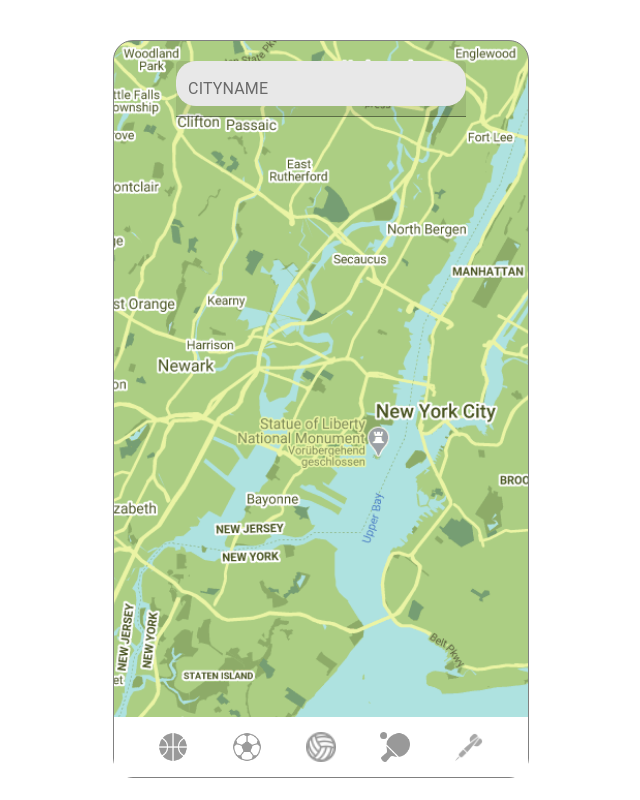
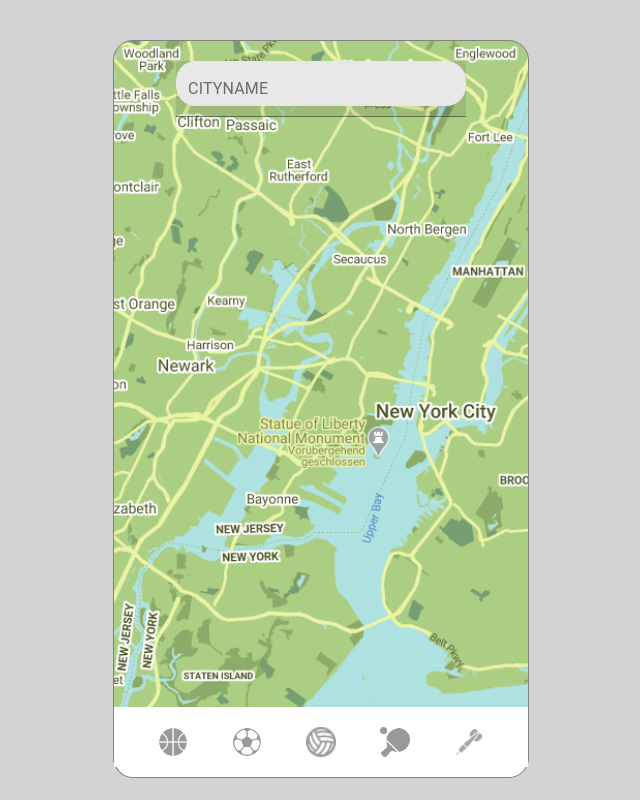
Before and after one commit to SuperCode-Projects/urban-league, a React (Create React App) app: page / in a window 1280 px wide. Shown: the whole page, without its empty margins (319-959 px from the left). Built offline with nearby package versions, Linux system fonts and the light colour scheme.

Commit message:
style icon list

```diff
--- a/src/App.css
+++ b/src/App.css
@@ -1,5 +1,5 @@
-:root {
-  --main-color-blue: #56ccf2;
+html {
+  background-color: lightgray;
 }
 
 .background {
--- a/src/App.js
+++ b/src/App.js
@@ -7,7 +7,6 @@
 import SignIn from "./components/SignIn";
 import CourtCard from "./components/CourtCard";
 import Home from "./components/Home";
-import IconList from "./components/IconList";
 
 function App() {
   return (
--- a/src/components/Home.css
+++ b/src/components/Home.css
@@ -7,6 +7,8 @@
 
 #divIconList {
   width: 100%;
+  height: 70px;
+  background-color: white;
   border-bottom-left-radius: 20px;
   border-bottom-right-radius: 20px;
   position: absolute;
--- a/src/components/Home.js
+++ b/src/components/Home.js
@@ -1,5 +1,6 @@
 import React from "react";
 import IconList from "./IconList";
+import CourtCard from "./CourtCard";
 import "./Home.css";
 import TextField from "@material-ui/core/TextField";
 import { makeStyles } from "@material-ui/core/styles";
@@ -21,6 +22,7 @@
         label="CITYNAME"
         variant="filled"
       />
+
       <div id="divIconList">
         <IconList />
       </div>
--- a/src/components/IconList.css
+++ b/src/components/IconList.css
@@ -10,9 +10,10 @@
 
 #iconlist {
   width: 100%;
-  height: 60px;
+  height: 50px;
   display: flex;
   align-items: center;
   justify-content: space-evenly;
   background-color: white;
+  margin-top: 10px;
 }
```
